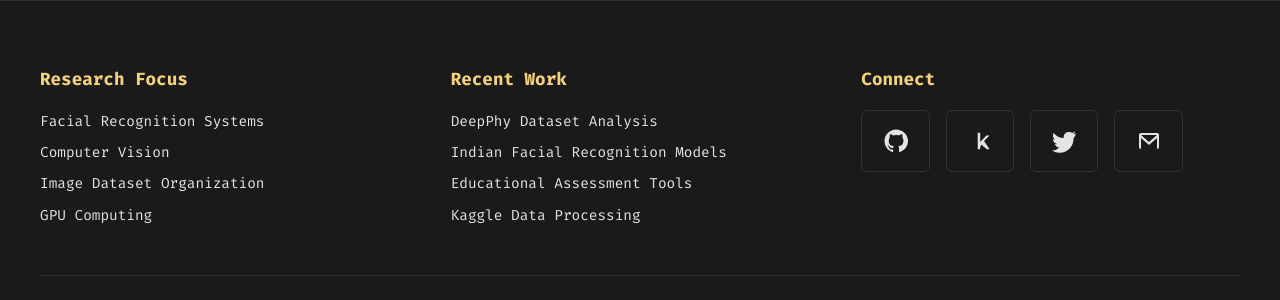
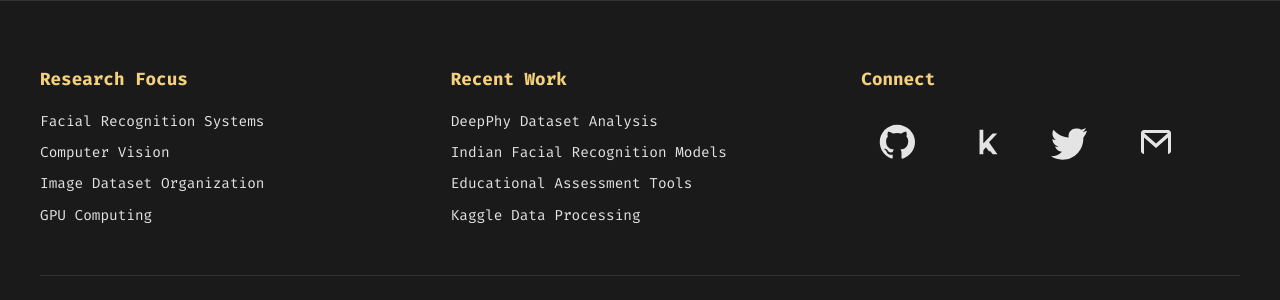
Before and after one commit to shrrynsh/site.github.io, a Jekyll site: the page built from index.md, in a window 1280 px wide. Shown: the part 1865-2165 px from the top of the page. Built offline with Jekyll 4.4.1, drawn with Linux system fonts in a browser that asks for light colours.

Commit message:
Update default.html

```diff
--- a/_layouts/default.html
+++ b/_layouts/default.html
@@ -35,16 +35,16 @@
           <h3>Connect</h3>
           <div class="social-links">
             <a href="https://github.com/shrrynsh" class="social-link" title="GitHub">
-              <svg class="footer-icon" xmlns="http://www.w3.org/2000/svg" width="24" height="24" fill="currentColor" viewBox="0 0 24 24"><path d="M12 .5C5.73.5.5 5.74.5 12.02c0 5.1 3.29 9.43 7.86 10.96.58.11.79-.25.79-.56 0-.28-.01-1.02-.02-2-3.2.7-3.88-1.54-3.88-1.54-.53-1.34-1.3-1.7-1.3-1.7-1.06-.72.08-.71.08-.71 1.17.08 1.78 1.2 1.78 1.2 1.04 1.78 2.73 1.27 3.4.97.11-.75.41-1.27.74-1.56-2.55-.29-5.23-1.28-5.23-5.7 0-1.26.45-2.29 1.19-3.1-.12-.29-.52-1.46.11-3.05 0 0 .97-.31 3.18 1.18a11.1 11.1 0 0 1 2.9-.39c.98 0 1.97.13 2.9.39 2.2-1.49 3.17-1.18 3.17-1.18.63 1.59.23 2.76.11 3.05.74.81 1.19 1.84 1.19 3.1 0 4.43-2.69 5.41-5.25 5.7.42.36.79 1.09.79 2.2 0 1.59-.01 2.87-.01 3.26 0 .31.21.68.8.56C20.71 21.45 24 17.12 24 12.02 24 5.74 18.77.5 12 .5z"/></svg>
+              <svg class="footer-icon" xmlns="http://www.w3.org/2000/svg" width="36" height="36" fill="currentColor" viewBox="0 0 24 24"><path d="M12 .5C5.73.5.5 5.74.5 12.02c0 5.1 3.29 9.43 7.86 10.96.58.11.79-.25.79-.56 0-.28-.01-1.02-.02-2-3.2.7-3.88-1.54-3.88-1.54-.53-1.34-1.3-1.7-1.3-1.7-1.06-.72.08-.71.08-.71 1.17.08 1.78 1.2 1.78 1.2 1.04 1.78 2.73 1.27 3.4.97.11-.75.41-1.27.74-1.56-2.55-.29-5.23-1.28-5.23-5.7 0-1.26.45-2.29 1.19-3.1-.12-.29-.52-1.46.11-3.05 0 0 .97-.31 3.18 1.18a11.1 11.1 0 0 1 2.9-.39c.98 0 1.97.13 2.9.39 2.2-1.49 3.17-1.18 3.17-1.18.63 1.59.23 2.76.11 3.05.74.81 1.19 1.84 1.19 3.1 0 4.43-2.69 5.41-5.25 5.7.42.36.79 1.09.79 2.2 0 1.59-.01 2.87-.01 3.26 0 .31.21.68.8.56C20.71 21.45 24 17.12 24 12.02 24 5.74 18.77.5 12 .5z"/></svg>
             </a>
             <a href="https://kaggle.com/yourusername" class="social-link" title="Kaggle">
-              <svg class="footer-icon" xmlns="http://www.w3.org/2000/svg" width="24" height="24" fill="currentColor" viewBox="0 0 24 24"><path d="M21.6 20.2h-3.1l-4.2-5.2-2.1 2.2v3h-2.5V3.8h2.5v9.2l6.2-6.6h3.1l-5.5 5.7 5.6 8.1zm-7.7-7.2l4.2 5.2h-2.1l-2.1-2.7-2.1 2.7h-2.1l4.2-5.2z"/></svg>
+              <svg class="footer-icon" xmlns="http://www.w3.org/2000/svg" width="36" height="36" fill="currentColor" viewBox="0 0 24 24"><path d="M21.6 20.2h-3.1l-4.2-5.2-2.1 2.2v3h-2.5V3.8h2.5v9.2l6.2-6.6h3.1l-5.5 5.7 5.6 8.1zm-7.7-7.2l4.2 5.2h-2.1l-2.1-2.7-2.1 2.7h-2.1l4.2-5.2z"/></svg>
             </a>
             <a href="https://twitter.com/yourusername" class="social-link" title="Twitter">
-              <svg class="footer-icon" xmlns="http://www.w3.org/2000/svg" width="24" height="24" fill="currentColor" viewBox="0 0 24 24"><path d="M24 4.56c-.89.39-1.85.65-2.86.77a4.93 4.93 0 0 0 2.16-2.72c-.95.56-2.01.97-3.13 1.19A4.92 4.92 0 0 0 16.62 3c-2.72 0-4.93 2.21-4.93 4.93 0 .39.04.77.12 1.13C7.69 8.87 4.07 6.92 1.64 3.9c-.43.74-.67 1.6-.67 2.52 0 1.74.89 3.28 2.25 4.18-.83-.03-1.61-.25-2.29-.63v.06c0 2.43 1.73 4.46 4.03 4.92-.42.12-.87.18-1.33.18-.32 0-.63-.03-.93-.09.63 1.97 2.45 3.41 4.6 3.45A9.87 9.87 0 0 1 0 21.54a13.94 13.94 0 0 0 7.56 2.22c9.05 0 14-7.5 14-14 0-.21 0-.42-.02-.63A9.93 9.93 0 0 0 24 4.56z"/></svg>
+              <svg class="footer-icon" xmlns="http://www.w3.org/2000/svg" width="36" height="36" fill="currentColor" viewBox="0 0 24 24"><path d="M24 4.56c-.89.39-1.85.65-2.86.77a4.93 4.93 0 0 0 2.16-2.72c-.95.56-2.01.97-3.13 1.19A4.92 4.92 0 0 0 16.62 3c-2.72 0-4.93 2.21-4.93 4.93 0 .39.04.77.12 1.13C7.69 8.87 4.07 6.92 1.64 3.9c-.43.74-.67 1.6-.67 2.52 0 1.74.89 3.28 2.25 4.18-.83-.03-1.61-.25-2.29-.63v.06c0 2.43 1.73 4.46 4.03 4.92-.42.12-.87.18-1.33.18-.32 0-.63-.03-.93-.09.63 1.97 2.45 3.41 4.6 3.45A9.87 9.87 0 0 1 0 21.54a13.94 13.94 0 0 0 7.56 2.22c9.05 0 14-7.5 14-14 0-.21 0-.42-.02-.63A9.93 9.93 0 0 0 24 4.56z"/></svg>
             </a>
             <a href="mailto:your.email@domain.com" class="social-link" title="Email">
-              <svg class="footer-icon" xmlns="http://www.w3.org/2000/svg" width="24" height="24" fill="currentColor" viewBox="0 0 24 24"><path d="M20 4H4c-1.1 0-2 .9-2 2v12c0 1.1.9 2 2 2h16c1.1 0 2-.9 2-2V6c0-1.1-.9-2-2-2zm0 2v.01L12 13 4 6.01V6h16zM4 20V8.99l8 7 8-7V20H4z"/></svg>
+              <svg class="footer-icon" xmlns="http://www.w3.org/2000/svg" width="36" height="36" fill="currentColor" viewBox="0 0 24 24"><path d="M20 4H4c-1.1 0-2 .9-2 2v12c0 1.1.9 2 2 2h16c1.1 0 2-.9 2-2V6c0-1.1-.9-2-2-2zm0 2v.01L12 13 4 6.01V6h16zM4 20V8.99l8 7 8-7V20H4z"/></svg>
             </a>
           </div>
         </div>
@@ -150,15 +150,15 @@
 
     .social-link {
       padding: 0.5rem 0.7rem;
-      border: 1px solid var(--border, #333);
+      border: none;
       border-radius: 6px;
       background: none;
       display: inline-flex;
       align-items: center;
       justify-content: center;
       font-size: 1.2rem;
-      width: 44px;
-      height: 44px;
+      width: 48px;
+      height: 48px;
     }
 
     .social-link:hover {
@@ -171,6 +171,8 @@
       transition: color 0.2s;
       margin: 0;
       vertical-align: middle;
+      width: 36px !important;
+      height: 36px !important;
     }
     .social-link:hover .footer-icon {
       color: var(--bg-dark, #1a1a1a) !important;
```
